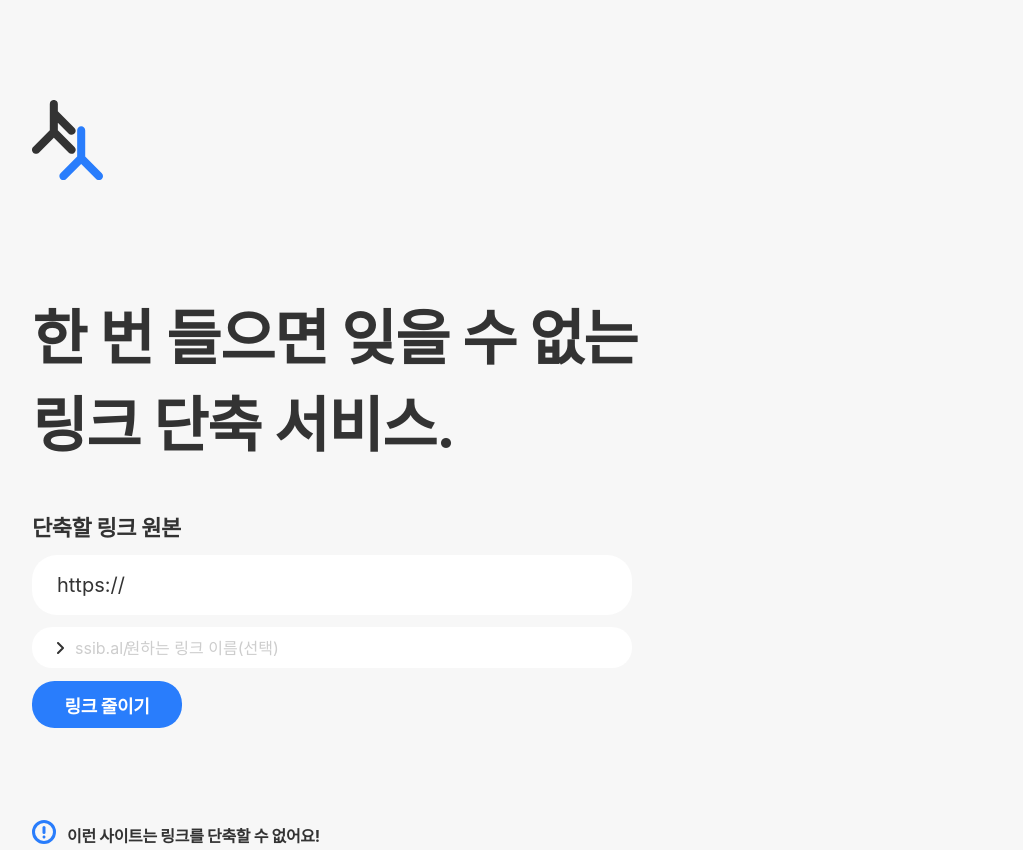
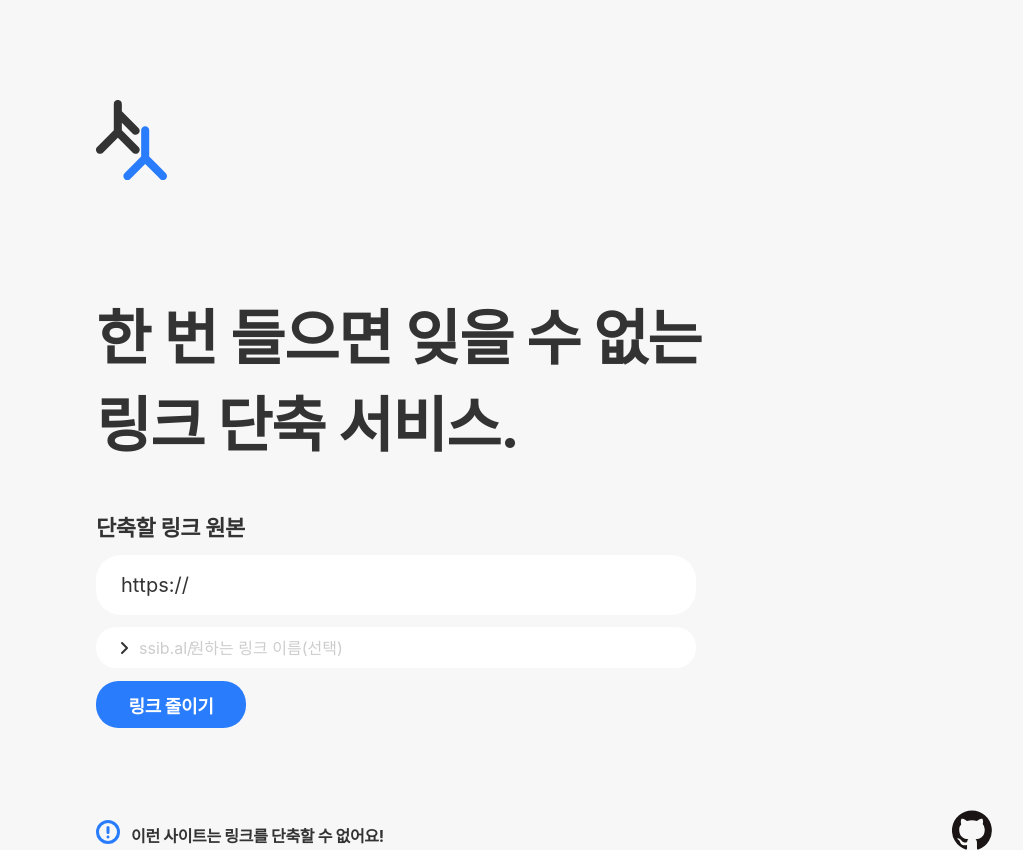
Before and after one commit to JinseoMyeon/ssib.al, a PHP site: page / in a window 1280 px wide. Shown: the whole page, without its empty margins (96-1119 px from the left). Run offline with PHP 8.4, Linux system fonts and the light colour scheme; some web fonts are replaced.

Commit message:
feat: add github redirection on UI

```diff
--- a/assets/css/main.css
+++ b/assets/css/main.css
@@ -174,6 +174,15 @@ body {
         margin-left:10vw;
         margin-top:750px;
     }
+
+    .github {
+        position: absolute;
+        width: 40px;
+        height:40px;
+        top:740px;
+        margin-left: 10vw;
+        left:435px;
+    }
 }
 
 @media screen and (min-width: 768px) {
@@ -201,7 +210,7 @@ h1 {
     text-indent: 1.25em;
     font-weight: 400;
     width: 600px;
-    left: 10vw;
+    left: 15vw;
     right: 80px;
     height: 60px;
     top: 555px;
@@ -213,7 +222,7 @@ h1 {
     width: 600px;
     height: 41px;
     top: 627px;
-    left: 10vw;
+    left: 15vw;
     font-size: 1em;
     text-indent: 5.85em;
     text-align: left;
@@ -233,7 +242,7 @@ h1 {
     position: absolute;
     width: 7px;
     height: 12px;
-    margin-left: 10vw;
+    margin-left: 15vw;
     left:25px;
     top: 642px;
     z-index: 1;
@@ -243,7 +252,7 @@ h1 {
     position: absolute;
     width: 7px;
     height: 12px;
-    margin-left: 10vw;
+    margin-left: 15vw;
     left: 43px;
     top: 638px;
     z-index: 1;
@@ -254,7 +263,7 @@ h1 {
     position: absolute;
     width: 150px;
     height: 47px;
-    left: 10vw;
+    left: 15vw;
     top: 681px;
 
     /* Blue */
@@ -276,7 +285,7 @@ h1 {
 .logo {
     position:absolute;
     top:100px;
-    left:10vw;
+    left:15vw;
 }
 
 .warrow {
@@ -290,7 +299,7 @@ h1 {
 
 .urltext {
     position: absolute;
-    left: 10vw;
+    left: 15vw;
     top: 510px;
 
     font-weight: 600;
@@ -301,13 +310,21 @@ h1 {
 }
 
 .title {
-    left: 10vw;
+    left: 15vw;
     top: 290px;
 }
 
 .infodiv {
-    margin-left:10vw;
+    margin-left:15vw;
     margin-top:800px;
 }
 
+.github {
+    position: absolute;
+    width: 40px;
+    height:40px;
+    top:810px;
+    right: 15vw;
 }
+
+}
--- a/index.html
+++ b/index.html
@@ -31,6 +31,9 @@
         <img src="./assets/images/warning.svg" class="ignore">
         <p class="bold ignore" style="font-size:16px; margin-left:35px; margin-top:-25px; color:#333333;">이런 사이트는 링크를 단축할 수 없어요!</p>
     </div>
+    <a href="https://github.com/jinseomyeon/ssib.al">
+        <img src="./assets/images/github.svg" class="github ignore">
+    </a>
     <div class="rightdiv"></div>
 </body>
 </html>
```
Also changed, not shown: assets/images/github.svg (added).
